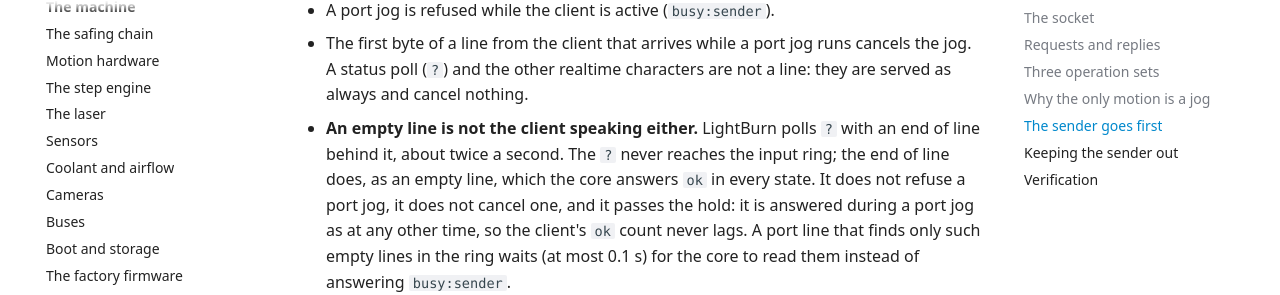
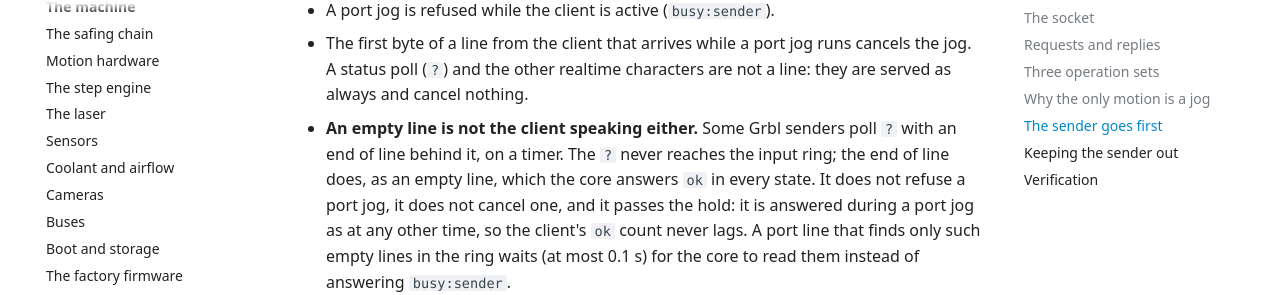
Before and after one commit to openglow-org/forgefirm-docs, an MkDocs documentation site: the page built from docs/technical/forgefirm/controller-port.md, in a window 1280 px wide and 900 px high, scrolled down 3695 px. Shown: the part 143-438 px from the top of the window. Built offline with MkDocs 1.6.1 and Material for MkDocs 9.7.7, drawn with Linux system fonts in a browser that asks for light colours; comment, search, counter and statistics services are not loaded.

Commit message:
Controller port: the empty-line poll is a sender's, not a product's
Companion of forgefirm b2a011a (ctlport_test.py: the polling sender named
as a Grbl sender).

- technical/forgefirm/controller-port.md, "An empty line is not the
  client speaking either": the sentence that named one product for the
  status poll with an end of line behind it says that some Grbl senders
  poll `?` that way, on a timer. The behavior is the sender class's; the
  usage page about that product stays as it is.

Proof: python scripts/check-style.py (style: clean), python
scripts/check-interfaces.py (interfaces: clean (245 checked)), zensical
build (strict: No issues found). Negative control on a scratch copy of
the tree: the British spelling of 'canceled' put into the edited
sentence fails check-style.py (one SPELLING finding, exit 1), and a link
to a page that does not exist put into the same sentence fails the
strict build (page does not exist, exit 1).

Acceptance: none; docs only.

```diff
--- a/docs/technical/forgefirm/controller-port.md
+++ b/docs/technical/forgefirm/controller-port.md
@@ -105,8 +105,8 @@ from the Grbl client, with one exception, `sender out`
 - The first byte of a line from the client that arrives while a port jog
   runs cancels the jog. A status poll (`?`) and the other realtime characters
   are not a line: they are served as always and cancel nothing.
-- **An empty line is not the client speaking either.** LightBurn polls `?`
-  with an end of line behind it, about twice a second. The `?` never reaches
+- **An empty line is not the client speaking either.** Some Grbl senders
+  poll `?` with an end of line behind it, on a timer. The `?` never reaches
   the input ring; the end of line does, as an empty line, which the core
   answers `ok` in every state. It does not refuse a port jog, it does not
   cancel one, and it passes the hold: it is answered during a port jog as at
```
